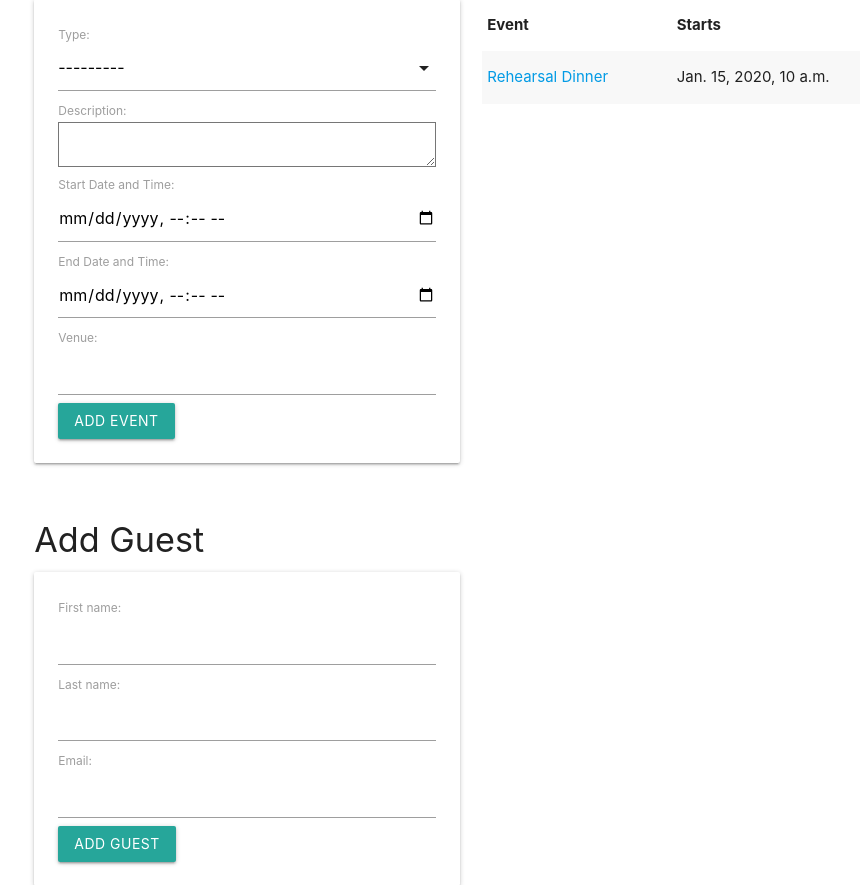
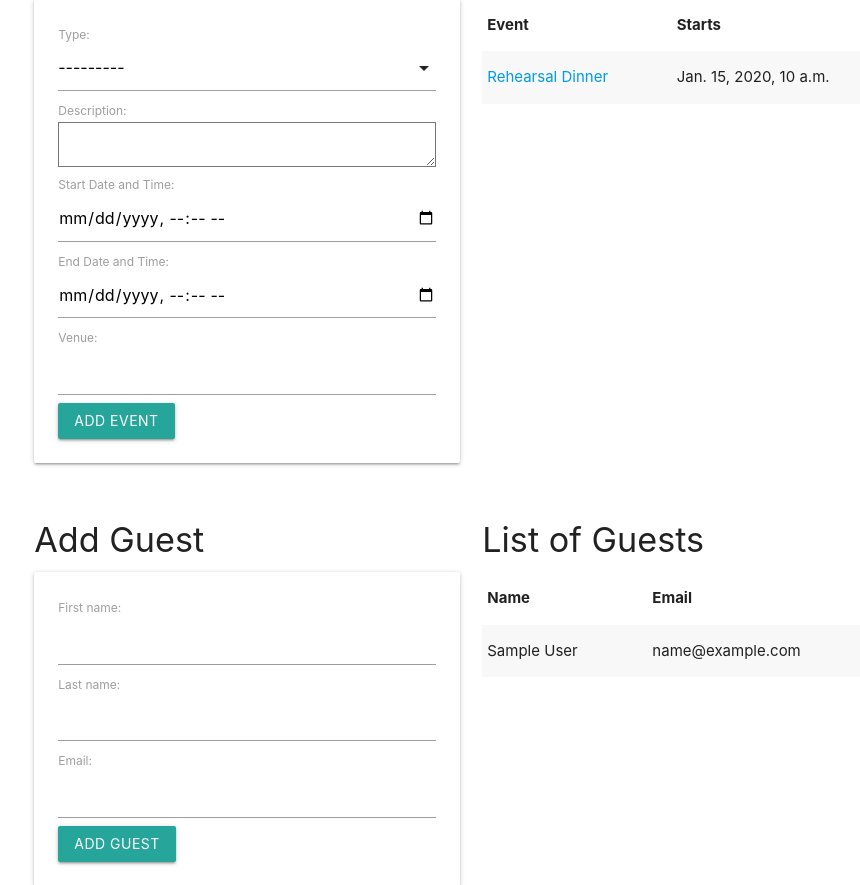
Before and after one commit to Shavvvv/wedding-season, a Django app: page /weddings/1/ in a window 1280 px wide. Shown: the part 354-1239 px from the top of the page, without its empty margins (169-1029 px from the left). Run offline with Django 5.2, Linux system fonts and the light colour scheme; a user stored in the database is signed in; tables that the repository leaves empty hold one stand-in row (values such as "Sample post").

Commit message:
Show Guest List on Wedding Details template

```diff
--- a/main_app/templates/main_app/wedding_detail.html
+++ b/main_app/templates/main_app/wedding_detail.html
@@ -73,7 +73,25 @@
     </div>
 
     <div class="col s6">
-
+        <h4>List of Guests</h4>
+        <table class="striped">
+            <thead>
+                <tr>
+                    <th>Name</th>
+                    <th>Email</th>
+                </tr>
+            </thead>
+            <tbody>
+                {% for guest in wedding.guest_set.all %}
+                <tr>
+                    <td>
+                        {{ guest.first_name }} {{ guest.last_name }}
+                    </td>
+                    <td>{{ guest.email }}</td>
+                </tr>
+                {% endfor %}
+            </tbody>
+        </table>
     </div>
 </div>
 
```
